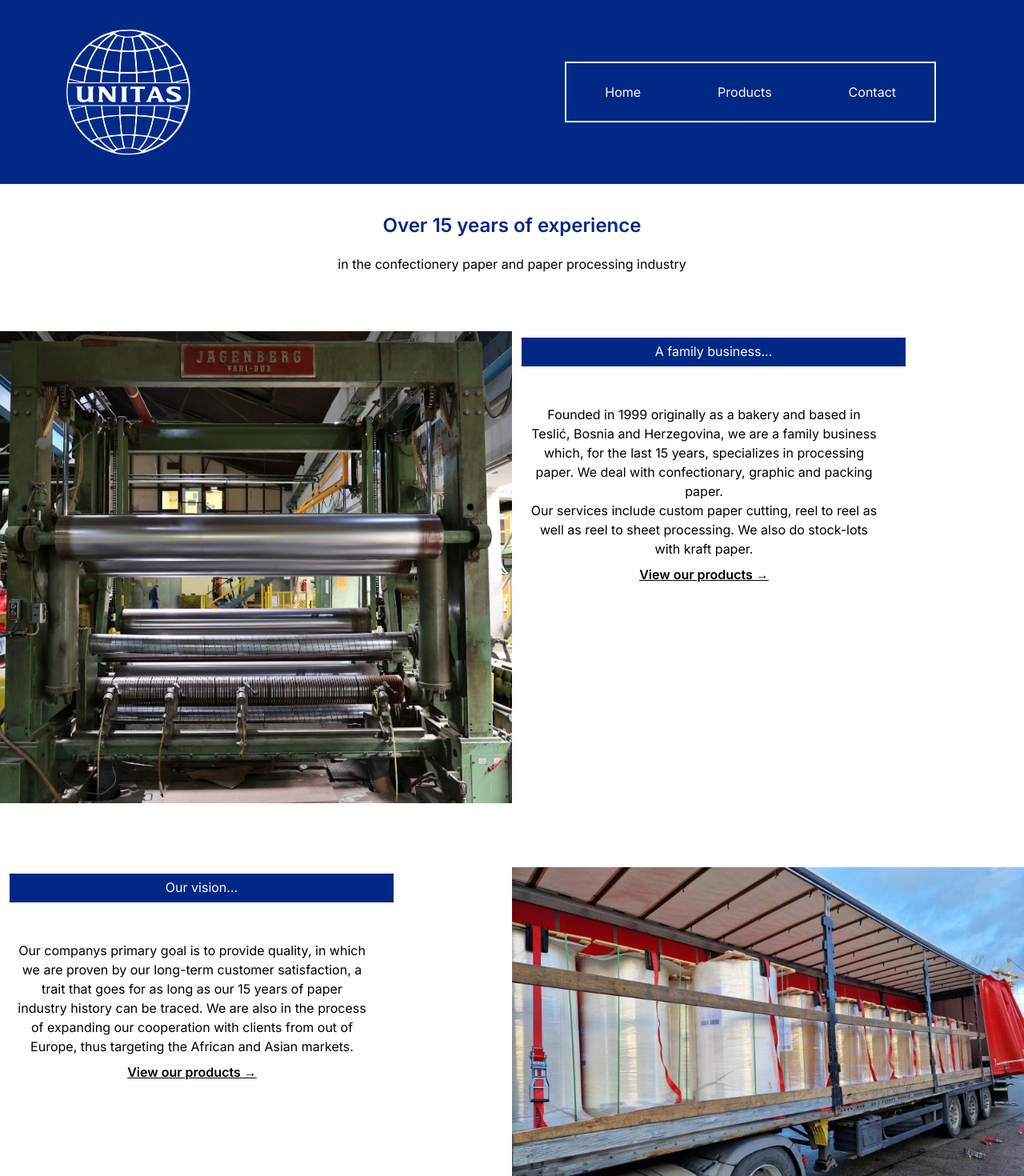
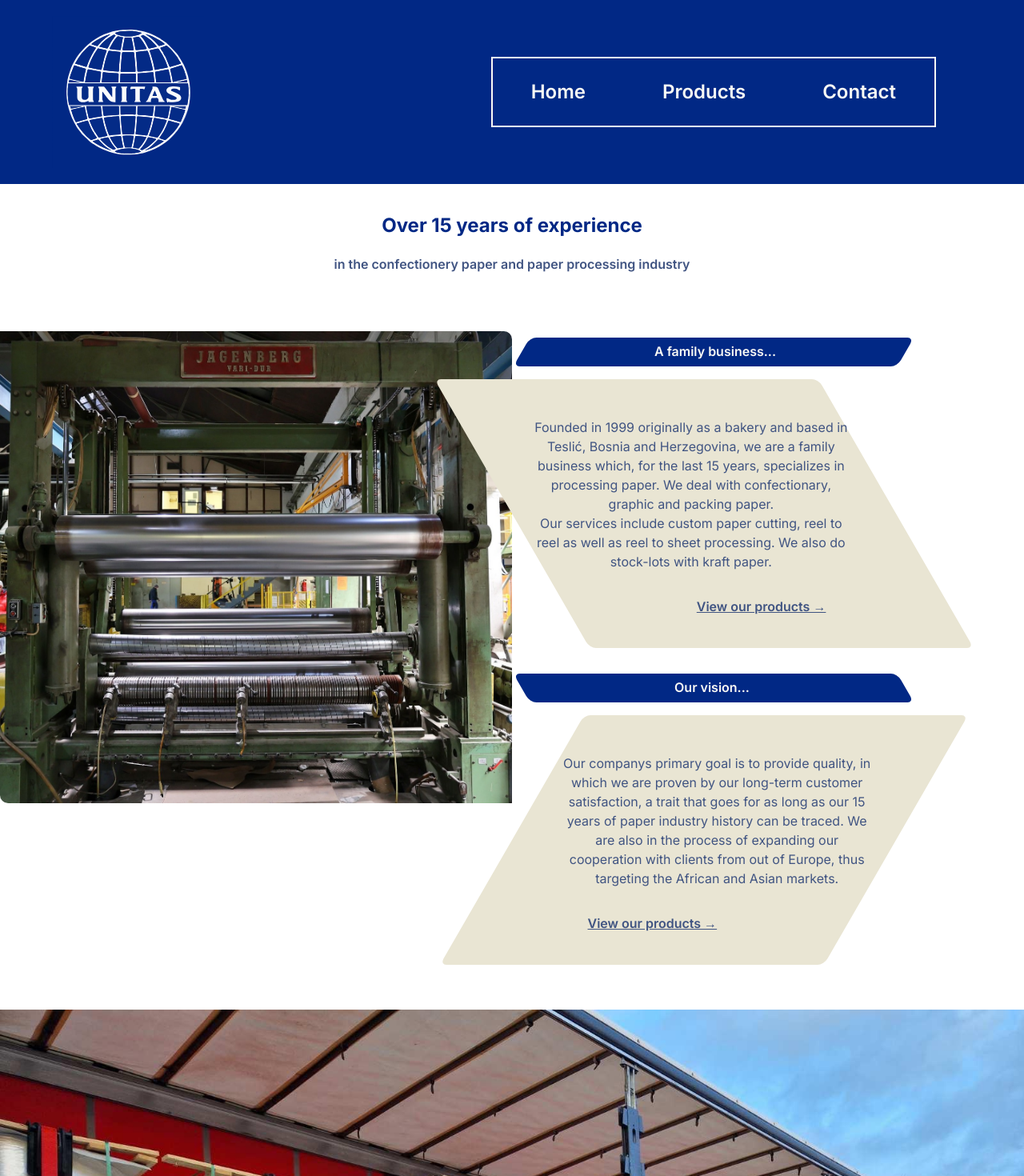
Before and after one commit to theephraimicarus/unitasTeplica, a Next.js app in the folder unitas/: page / in a window 1280 px wide. Shown: the top 1470 px of the page at 80% size. Built offline with nearby package versions, Linux system fonts and the light colour scheme.

Commit message:
layout overhaul

```diff
--- a/unitas/app/components/hero.tsx
+++ b/unitas/app/components/hero.tsx
@@ -6,48 +6,55 @@ export default function Hero() {
   return (
     <div className="py-8">
       <div className="px-[20px]">
-        <h1 className="text-center text-[24px] text-bluenitas leading-[40px] font-semibold">
+        <h1 className="text-center text-[24px] text-bluenitas leading-[40px] font-bold">
           Over 15 years of experience
         </h1>
-        <p className="text-center py-4">
+        <p className="text-center py-4 font-semibold text-[#405482]">
           in the confectionery paper and paper processing industry
         </p>
       </div>
 
       <div className="relative lg:flex my-8">
-        <div className="w-full lg:w-2/4 py-6">
-          <Image src={HeroImage} alt="hero image" className="object-cover" />
+        <div className="w-full lg:w-2/4 lg:py-6 ">
+          <Image
+            src={HeroImage}
+            alt="hero image"
+            className="object-cover lg:rounded-bl-[10px] lg:hover:rounded-bl-[50px] lg:rounded-tr-[10px] lg:hover:rounded-tr-[50px]"
+          />
         </div>
         <div className="w-full lg:w-2/4">
-          <div className="h-[36px] bg-bluenitas text-whitenitas text-center text-4 mt-8 ml-3 w-3/4">
-            <h1 className="pt-[5px]">A family business...</h1>
+          <div>
+            <div className="h-[36px] bg-bluenitas text-whitenitas text-center text-4 mt-8 ml-3 w-3/4 lg:-skew-x-[30deg] rounded-lg">
+              <h1 className="pt-[5px] lg:skew-x-[30deg] font-semibold">
+                A family business...
+              </h1>
             </div>
-          <div className="px-[20px] py-4 lg:w-3/4">
-            <p className="text-center pt-8">
-              Founded in 1999 originally as a bakery and based in Teslić, Bosnia
-              and Herzegovina, we are a family business which, for the last 15
-              years, specializes in processing paper. We deal with
+            <div className="px-[20px] py-4 lg:w-3/4 lg:skew-x-[30deg] lg:bg-[#E9E5D3] rounded-lg mt-4">
+              <p className="text-center pt-8 lg:-skew-x-[30deg] p-6 text-[#405482]">
+                Founded in 1999 originally as a bakery and based in Teslić,
+                Bosnia and Herzegovina, we are a family business which, for the
+                last 15 years, specializes in processing paper. We deal with
                 confectionary, graphic and packing paper.
                 <br />
-              Our services include custom paper cutting, reel to reel as well as
-              reel to sheet processing. We also do stock-lots with kraft paper.
+                Our services include custom paper cutting, reel to reel as well
+                as reel to sheet processing. We also do stock-lots with kraft
+                paper.
               </p>
               <a href="/products">
-              <p className="text-center underline pt-2 pb-6 font-semibold">
+                <p className="text-center underline pt-2 pb-6 font-semibold lg:-skew-x-[30deg] text-[#405482]">
                   View our products &rarr;
                 </p>
               </a>
             </div>
           </div>
+          <div>
+            <div className="h-[36px] bg-bluenitas text-whitenitas text-center text-4 mt-8 ml-3 w-3/4 lg:skew-x-[30deg] rounded-lg">
+              <h1 className="pt-[5px] lg:-skew-x-[30deg] font-semibold">
+                Our vision...
+              </h1>
             </div>
-
-      <div className="relative lg:flex ">
-        <div className="w-full lg:w-2/4">
-          <div className="h-[36px] bg-bluenitas text-whitenitas text-center text-4 mt-8 ml-3 w-3/4">
-            <h1 className="pt-[5px]">Our vision...</h1>
-          </div>
-          <div className="px-[20px] py-4 lg:w-3/4">
-            <p className="text-center pt-8">
+            <div className="px-[20px] py-4 lg:w-3/4 lg:-skew-x-[30deg] lg:bg-[#E9E5D3] rounded-lg mt-4">
+              <p className="text-center pt-8 lg:skew-x-[30deg] p-6 text-[#405482]">
                 Our companys primary goal is to provide quality, in which we are
                 proven by our long-term customer satisfaction, a trait that goes
                 for as long as our 15 years of paper industry history can be
@@ -56,13 +63,17 @@ export default function Hero() {
                 Asian markets.
               </p>
               <a href="/products">
-              <p className="text-center underline pt-2 pb-6 font-semibold">
+                <p className="text-center underline pt-2 pb-6 font-semibold lg:skew-x-[30deg] text-[#405482]">
                   View our products &rarr;
                 </p>
               </a>
             </div>
           </div>
-        <div className="w-full lg:w-2/4 py-6">
+        </div>
+      </div>
+
+      <div className="relative lg:flex ">
+        <div className="w-full py-6">
           <Image
             src={HeroSlideImage}
             alt="hero image"
@@ -70,8 +81,6 @@ export default function Hero() {
           />
         </div>
       </div>
-
-
     </div>
   );
 }
--- a/unitas/app/components/navbar.tsx
+++ b/unitas/app/components/navbar.tsx
@@ -17,7 +17,7 @@ export default function NavBar() {
         </Link>
       </div>
 
-      <div className="text-whitenitas flex gap-x-[20px] px-[10px] sm:gap-x-[20px] sm:px-[10px] md:px-[25px] lg:px-[100px]">
+      <div className="text-whitenitas flex gap-x-[20px] px-[10px] sm:gap-x-[20px] sm:px-[10px] md:px-[25px] lg:px-[100px] lg:font-semibold lg:text-[24px]">
         <div className="border-whitenitas border-2 sm:flex">
           {navLinks.map((item, index) => (
             <Link href={item.route} key={index}>
```
Lines whose indentation alone changed are shown as unchanged.
